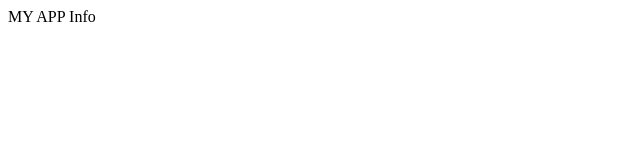
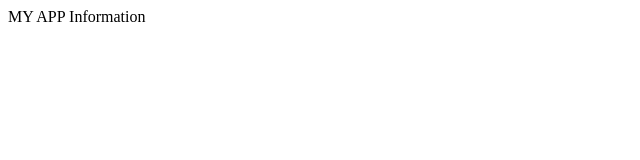
Before and after one commit to subashvoleti32/a2, a plain HTML site: page index.html in a window 1280 px wide. Shown: the full height of the page, 0-640 px from the left. Drawn offline with Linux system fonts and the light colour scheme.

Commit message:
Second Commit

```diff
--- a/index.html
+++ b/index.html
@@ -4,6 +4,6 @@
 	<title>My Application</title>
 </head>
 <body>
-MY APP Info
+MY APP Information
 </body>
 </html>
```
